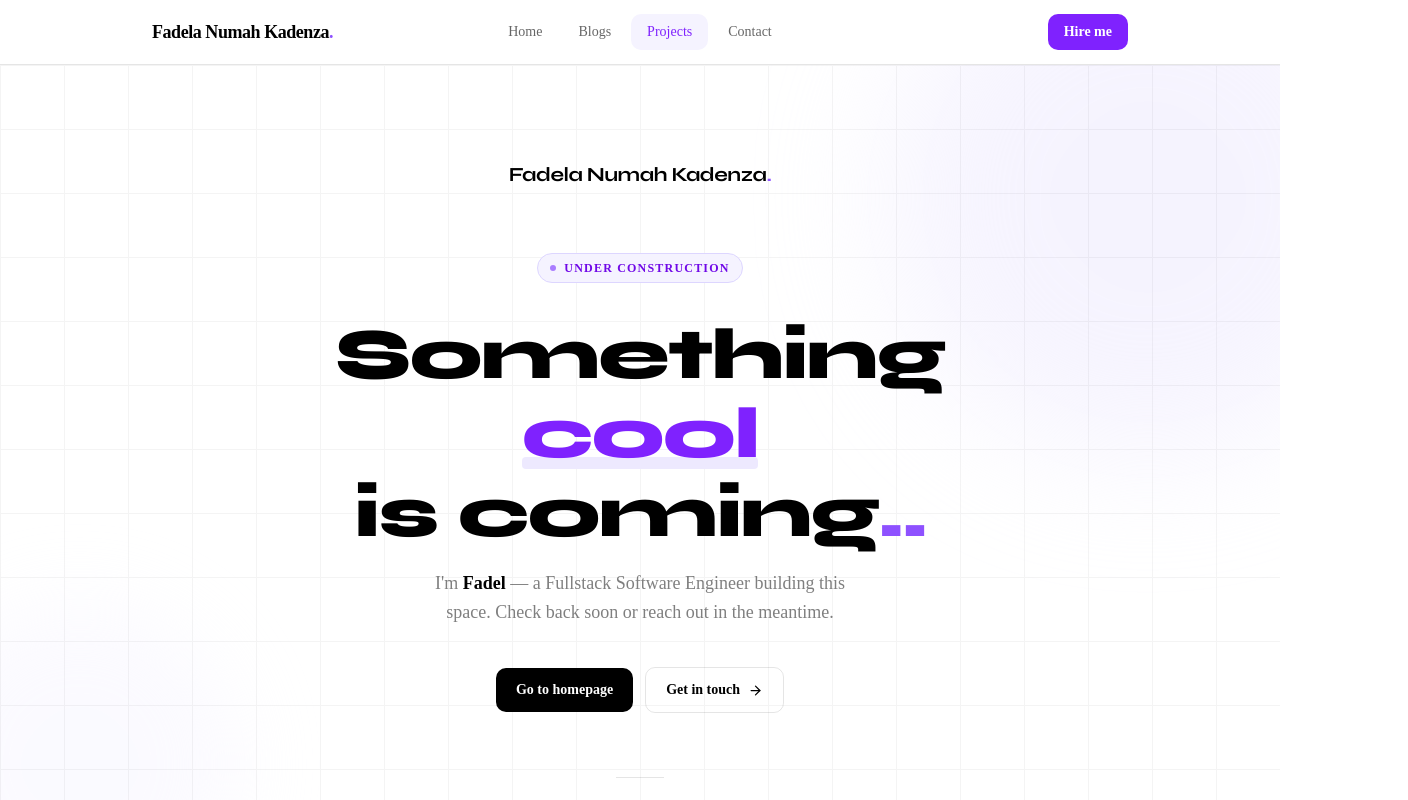
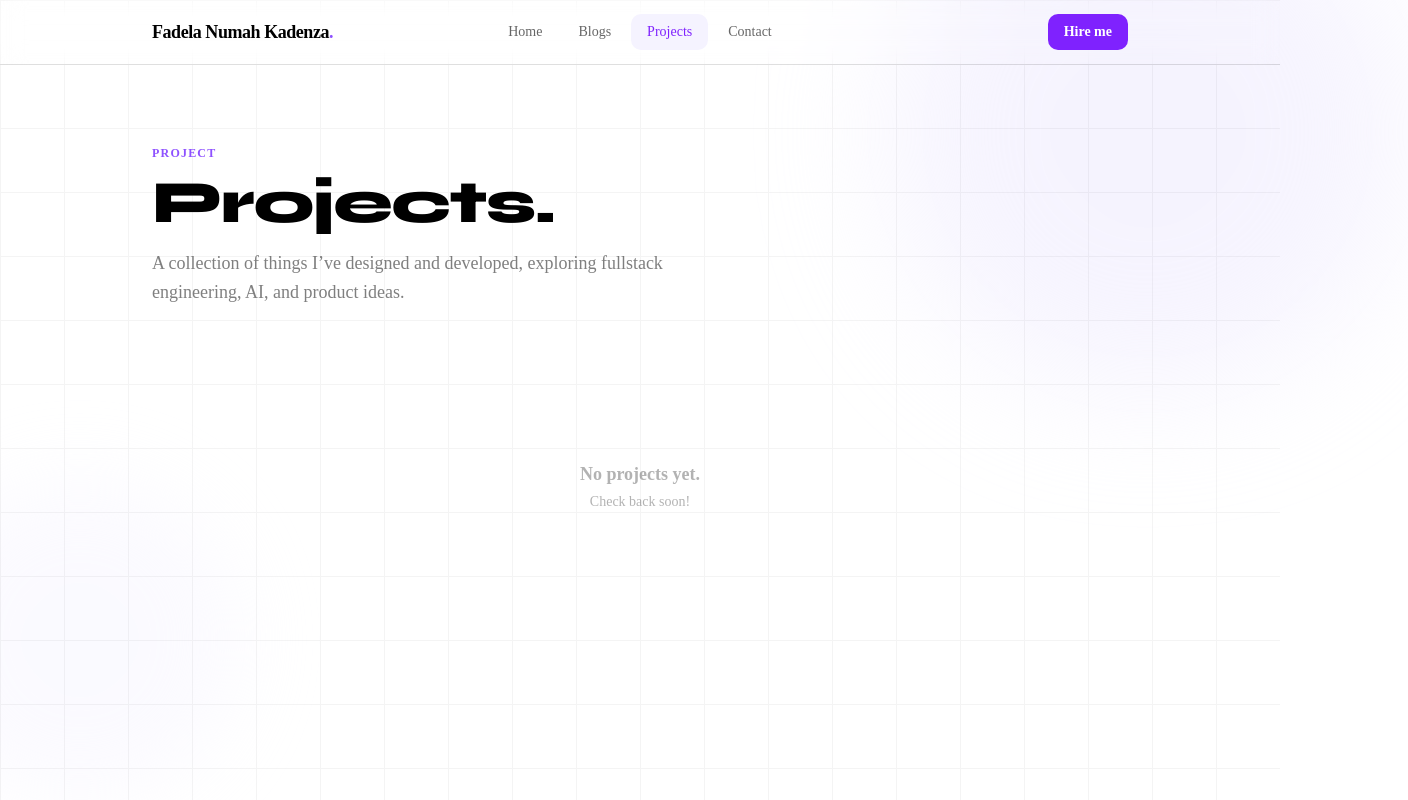
Before and after one commit to FadelYang/fadel.dev, a Next.js app: page /projects in a window 1280 px wide. Before the commit this address had no page. Shown: the top 800 px of the page, 1408 px wide, since content can reach past the window. Built offline with nearby package versions, Linux system fonts and the light colour scheme.

Commit message:
feat(projetcts): add pages

```diff
--- /dev/null
+++ b/app/projects/page-hero.tsx
@@ -0,0 +1,89 @@
+'use client';
+
+import { FeaturedCard, PostCard } from '@/components/ui/card';
+import { Post } from '@/lib/blog';
+import { useEffect, useState } from 'react';
+
+// ── Project Page Client ───────────────────────────────────────
+export default function ProjectPageClient({ posts }: { posts: Post[] }) {
+  const [visible, setVisible] = useState(false);
+
+  useEffect(() => {
+    const t = setTimeout(() => setVisible(true), 100);
+    return () => clearTimeout(t);
+  }, []);
+
+  const featured = posts.find((p) => p.featured) ?? posts[0];
+  const rest = posts.filter((p) => p.slug !== featured?.slug);
+
+  return (
+    <main className="bg-white min-h-screen overflow-hidden">
+      {/* Background blobs — same as hero */}
+      <div className="absolute -top-32 -right-32 w-130 h-130 bg-violet-100 rounded-full blur-3xl opacity-50 pointer-events-none" />
+      <div className="absolute bottom-0 -left-20 w-80 h-80 bg-violet-50 rounded-full blur-2xl opacity-40 pointer-events-none" />
+
+      {/* Grid lines — same as hero */}
+      <div
+        className="absolute inset-0 pointer-events-none opacity-[0.04]"
+        style={{
+          backgroundImage:
+            "linear-gradient(#000 1px, transparent 1px), linear-gradient(90deg, #000 1px, transparent 1px)",
+          backgroundSize: "64px 64px",
+        }}
+      />
+
+      <div className="relative max-w-5xl mx-auto px-6 py-20">
+
+        {/* Header */}
+        <div className="mb-14">
+          <span className={`text-xs font-semibold uppercase tracking-widest text-violet-500 mb-3 block transition-all duration-700 ${visible ? "opacity-100 translate-y-0" : "opacity-0 translate-y-4"}`}>
+            Project
+          </span>
+          <h1
+            className={`text-4xl md:text-6xl font-black text-black tracking-tight mb-4 transition-all duration-700 delay-100 ${visible ? "opacity-100 translate-y-0" : "opacity-0 translate-y-4"}`}
+            style={{ fontFamily: "'Syne', sans-serif" }}
+          >
+            Projects.
+          </h1>
+          <p className={`text-black/50 text-lg max-w-xl leading-relaxed transition-all duration-700 delay-150 ${visible ? "opacity-100 translate-y-0" : "opacity-0 translate-y-4"}`}>
+            A collection of things I’ve designed and developed, exploring fullstack engineering, AI, and product ideas.
+          </p>
+        </div>
+
+        {/* Featured post */}
+        {featured && (
+          <div className="mb-10">
+            <FeaturedCard post={featured} visible={visible} />
+          </div>
+        )}
+
+        {/* Divider */}
+        {rest.length > 0 && (
+          <div className={`flex items-center gap-4 mb-8 transition-all duration-700 delay-300 ${visible ? "opacity-100 translate-y-0" : "opacity-0 translate-y-4"}`}>
+            <span className="text-xs font-semibold uppercase tracking-widest text-black/30">All posts</span>
+            <div className="flex-1 h-px bg-black/10" />
+          </div>
+        )}
+
+        {/* Grid */}
+        <div className="grid grid-cols-1 sm:grid-cols-2 lg:grid-cols-3 gap-4">
+          {rest.map((post, i) => (
+            <PostCard key={post.slug} post={post} index={i} visible={visible} />
+          ))}
+        </div>
+
+        {/* Empty state */}
+        {posts.length === 0 && (
+          <div className="text-center py-24 text-black/30">
+            <p className="text-lg font-semibold">No projects yet.</p>
+            <p className="text-sm mt-1">Check back soon!</p>
+          </div>
+        )}
+      </div>
+
+      <style>{`
+        @import url('https://fonts.googleapis.com/css2?family=Syne:wght@700;800;900&display=swap');
+      `}</style>
+    </main>
+  );
+}
--- /dev/null
+++ b/app/projects/page.tsx
@@ -0,0 +1,17 @@
+import { Suspense } from 'react';
+import Header from '../(homepage)/header';
+import { getAllPosts } from '@/lib/blog';
+import ProjectPageClient from './page-hero';
+
+export default function Blogs() {
+  const posts = getAllPosts();
+
+  return (
+    <div>
+      <Suspense>
+        <Header />
+      </Suspense>
+      <ProjectPageClient posts={posts} />
+    </div>
+  );
+}
```
